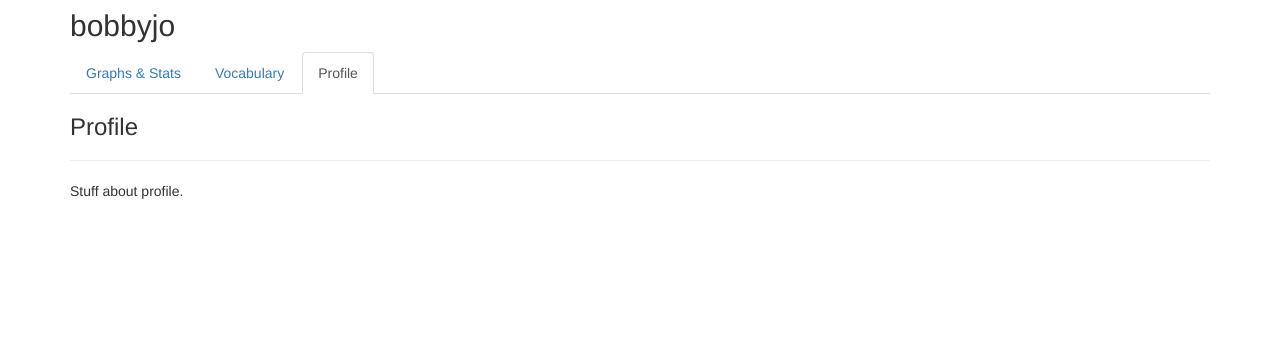
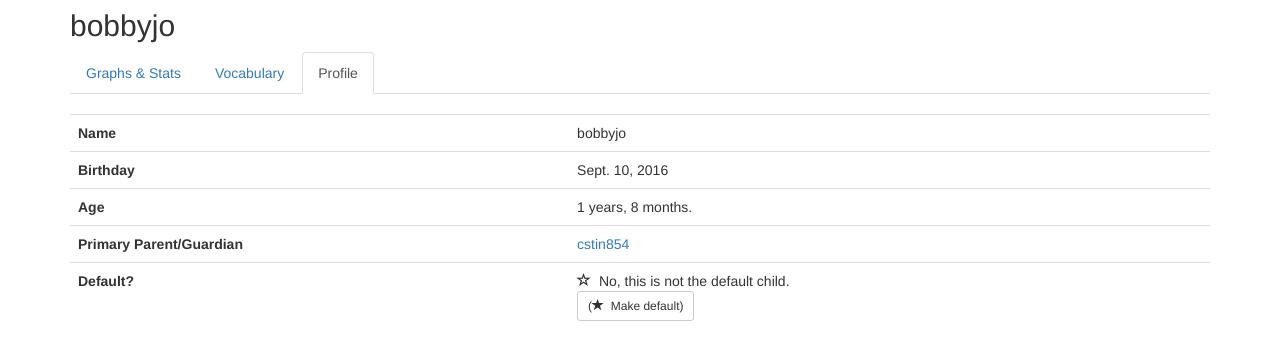
Before and after one commit to cstin854/littlevox, a Django app: page /outline/child/1/ in a window 1280 px wide, after a click on "Profile". Shown: the part 51-411 px from the top of the page. Run offline with Django 3.2, Linux system fonts and the light colour scheme; a user stored in the database is signed in; data comes from the database, SQL or seed files in the repository; both versions use the stored data as it was after the commit; some libraries are stand-ins or nearby versions.

Commit message:
Made the child's profile (within child dashboard) more useful and appealing. User now has the ability to change a child's 'default' status from within the child's profile with a simple button click.'

```diff
--- a/littlevox/outline/models.py
+++ b/littlevox/outline/models.py
@@ -4,6 +4,7 @@ from django.contrib.auth.models import User
 from . import etymology
 import random
 from dateutil import parser
+from math import ceil, floor
 
 class Child(models.Model):
     parent_guardian = models.ForeignKey(User, on_delete=models.CASCADE)
@@ -75,6 +76,17 @@ class Child(models.Model):
         else:
             return words
 
+    def age(self):
+        now = datetime.datetime.now()
+        then = self.date_of_birth
+        then = parser.parse(str(then))
+        diff = now-then
+        days = diff.days
+        years = floor(days/365)
+        days = days - years*365
+        months = floor(days/(365.0/12.0))
+        return str(years) + ' years, ' + str(months) + ' months.'
+
 
 class Word(models.Model):
     child = models.ForeignKey(Child, on_delete=models.CASCADE)
@@ -134,7 +146,16 @@ class Word(models.Model):
 
     #TODO: Make this work!
     def age_at_acquisition(self):
-        pass
+        now = self.date
+        now = parser.parse(now)
+        then = self.child.date_of_birth
+        then = parser.parse(str(then))
+        diff = now-then
+        days = diff.days
+        years = floor(days/365)
+        days = days - years*365
+        months = floor(days/(365.0/12.0))
+        return str(years) + ' years, ' + str(months) + ' months.'
 
     def has_notes(self):
         if self.note == "":
--- a/littlevox/outline/templates/outline/child_dashboard.html
+++ b/littlevox/outline/templates/outline/child_dashboard.html
@@ -26,9 +26,7 @@
         </div>
 
         <div id="profile" class="tab-pane fade">
-            <h3>Profile</h3>
-            <hr>
-            Stuff about profile.
+            {% include 'outline/snippets/child_profile.html' %}
         </div>
 
 
--- /dev/null
+++ b/littlevox/outline/templates/outline/snippets/child_profile.html
@@ -0,0 +1,46 @@
+<br>
+<table class="table table-hover">
+  <tbody>
+    <tr>
+      <th scope="row">Name</th>
+      <td>{{child.name}}</td>
+    </tr>
+    <tr>
+      <th scope="row">Birthday</th>
+      <td>{{child.date_of_birth}}</td>
+    </tr>
+    <tr>
+      <th scope="row">Age</th>
+      <td>{{child.age}}</td>
+    </tr>
+    <tr>
+      <th scope="row">Primary Parent/Guardian</th>
+      <td>
+          <a href="/outline/user/{{child.parent_guardian.username}}/">
+            {{child.parent_guardian.username}}
+          </a>
+      </td>
+    </tr>
+    <tr>
+      <th scope="row">Default?</th>
+      <td>
+          {% if child.is_default %}
+              <span class="glyphicon glyphicon-star" aria-hidden="true"></span>
+              &nbsp;Yes, this is the default child.
+          {% else %}
+              <span class="glyphicon glyphicon-star-empty" aria-hidden="true"></span>
+              &nbsp;No, this is not the default child.&nbsp;
+              <form action="/outline/child/{{child.id}}/" method="post" enctype="multipart/form-data">
+                    {% csrf_token %}
+                    <div class="btn-group btn-group-sm">
+                        <button type="submit" class="btn btn-default" name="makedefault" value="{{child.id}}">
+                            (<span class="glyphicon glyphicon-star" aria-hidden="true"></span>
+                            &nbsp;Make default)
+                        </button>
+                    </div>
+              </form>
+          {% endif %}
+      </td>
+    </tr>
+  </tbody>
+</table>
--- a/littlevox/outline/views.py
+++ b/littlevox/outline/views.py
@@ -203,6 +203,7 @@ def friend_request(request, recipient, context=dict()):
 @login_required
 @errorDecorator
 def child_dashboard(request, childid, context=dict()):
+
     DEFAULT_RESULTS = 8
     try:
         context['child'] = Child.objects.get(id=childid)
@@ -219,6 +220,13 @@ def child_dashboard(request, childid, context=dict()):
     if request.user.username != parent_guardian.username:
         errorLog(request,'Error','You do not have rights to view this.')
         return redirect('outline:user_splashpage', user=request.user.username)
+
+    if request.POST:
+        if 'makedefault' in request.POST:
+            context['child'].make_default()
+        context['error_title'] = "Success!"
+        msg = context['child'].name + " is now the default child for adding new words."
+        context['error_message'] = msg
 
     allWords = context['child'].word_set.all()
     vocab = list(allWords)
```
Also changed, not shown: littlevox/db.sqlite3.
